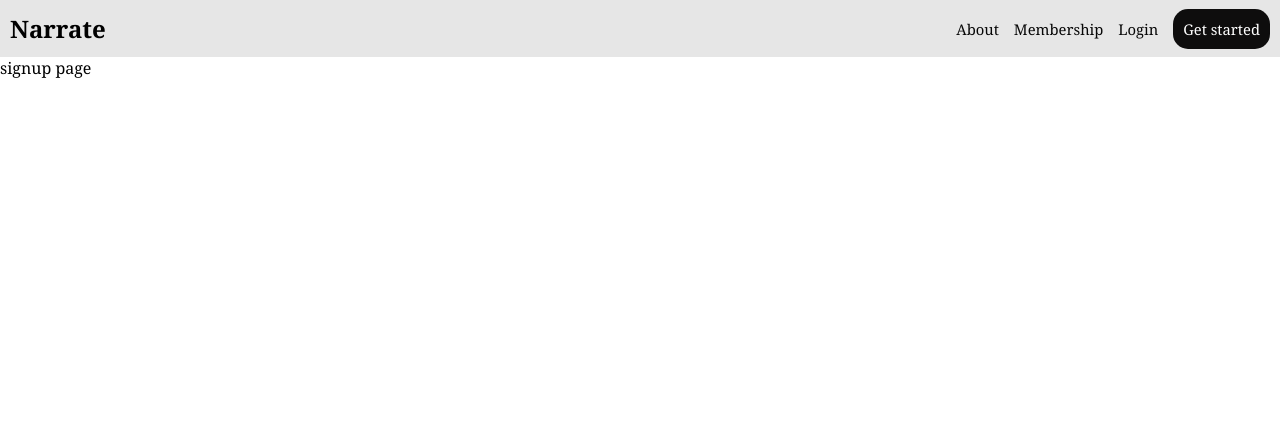
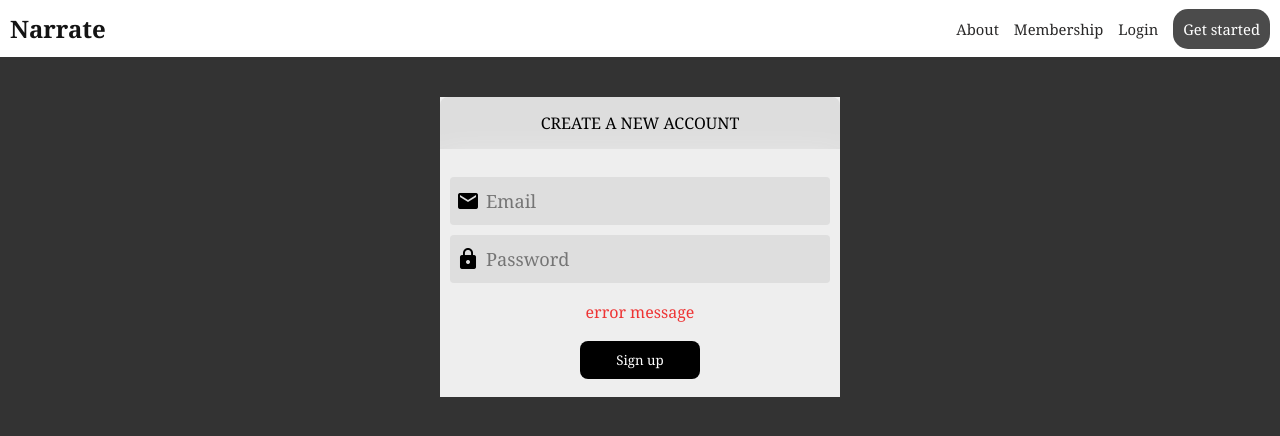
Before and after one commit to Itszavier/blog, a React (Vite) app in the folder frontend/: page / in a window 1280 px wide. Shown: the top 436 px of the page. Built offline with nearby package versions, Linux system fonts and the light colour scheme.

Commit message:
color veriants

```diff
--- a/frontend/src/components/navbar/styles.module.css
+++ b/frontend/src/components/navbar/styles.module.css
@@ -4,12 +4,13 @@
   padding: 10px;
   display: flex;
   align-items: center;
-  background-color: #e6e6e6;
+  background-color: #ffffff;
   justify-content: space-between;
   position: fixed;
   top: 0;
   left: 0;
   z-index: 10;
+  color: rgb(0, 0, 0);
 }
 
 .link_container {
@@ -23,12 +24,16 @@
 .link {
   color: none;
   text-decoration: none;
-  color: rgb(7, 7, 7);
+  color: rgb(41, 40, 40);
 }
 
 .get_started_link {
-  background-color: rgb(14, 13, 13);
+  background-color: rgb(75, 75, 75);
   color: white;
   padding: 10px;
   border-radius: 15px;
 }
+
+.logo_text {
+  color: rgb(20, 20, 20);
+}
--- a/frontend/src/index.css
+++ b/frontend/src/index.css
@@ -9,5 +9,9 @@
 
 body {
   width: 100%;
-  min-height: 100vh;
+  height: 100vh;
 }
+
+#root {
+  height: 100%;
+}
--- a/frontend/src/pages/signup/index.tsx
+++ b/frontend/src/pages/signup/index.tsx
@@ -1,5 +1,34 @@
 import style from "./style.module.css";
 
 export default function Signup() {
-  return <div className={style.container}>signup page</div>;
+  return (
+    <div className={style.container}>
+      <form className={style.form}>
+        <div className={style.header}>create a new account</div>
+        <div className={style.input_group}>
+          <div className={style.input_wrapper}>
+            <span className={`material-icons  ${style.icon}`}>mail</span>
+            <input
+              className={style.input}
+              type="email"
+              required
+              placeholder="Email"
+            />
+          </div>
+
+          <div className={style.input_wrapper}>
+            <span className={`material-icons ${style.icon}`}>lock</span>
+            <input
+              className={style.input}
+              type="email"
+              required
+              placeholder="Password"
+            />
+          </div>
+        </div>
+        <div className={style.error_message}>error message</div>
+        <button className={style.signup_btn}>Sign up</button>
+      </form>
+    </div>
+  );
 }
--- a/frontend/src/pages/signup/style.module.css
+++ b/frontend/src/pages/signup/style.module.css
@@ -1,3 +1,80 @@
 .container {
   padding-top: 57px;
+  width: 100%;
+  height: 100%;
+  background-color: #333333;
 }
+
+.form {
+  background: #eee;
+  margin: auto;
+  display: flex;
+  flex-direction: column;
+  width: 400px;
+  margin-top: 40px;
+  gap: 8px;
+  border-radius: 0;
+  padding-bottom: 10px;
+  backdrop-filter: blur(10px);
+  -webkit-backdrop-filter: blur(10px);
+}
+
+.input_wrapper {
+  display: flex;
+  align-items: center;
+  width: 100%;
+  background-color: #c5c1c1;
+  padding: 6px;
+  border-radius: 4px;
+  margin: 10px 10px 0 0;
+  background-color: rgba(82, 82, 82, 0.1);
+}
+
+.input {
+  flex: 1;
+  border: none;
+  font-size: 18.2px;
+  padding: 6px;
+  outline: none;
+  background: none;
+}
+
+.error_message {
+  text-align: center;
+  width: 100%;
+  margin-bottom: 10px;
+  color: rgb(238, 52, 52);
+}
+.signup_btn {
+  width: 120px;
+  margin: auto;
+  padding: 10px;
+  color: white;
+  background-color: black;
+  border: none;
+  border-radius: 8px;
+  margin-left: auto;
+  margin-right: auto;
+  margin-bottom: 8px;
+}
+
+.signup_btn:hover {
+  cursor: pointer;
+}
+
+.header {
+  color: rgb(0, 0, 0);
+  text-align: center;
+  padding: 15px;
+  text-transform: uppercase;
+  border-top-left-radius: 8px;
+  border-top-right-radius: 8px;
+  box-shadow: inset 0px 66px 34px -3px rgba(82, 82, 82, 0.1);
+}
+
+.input_group {
+  padding: 10px;
+}
+
+.icon {
+}
```
